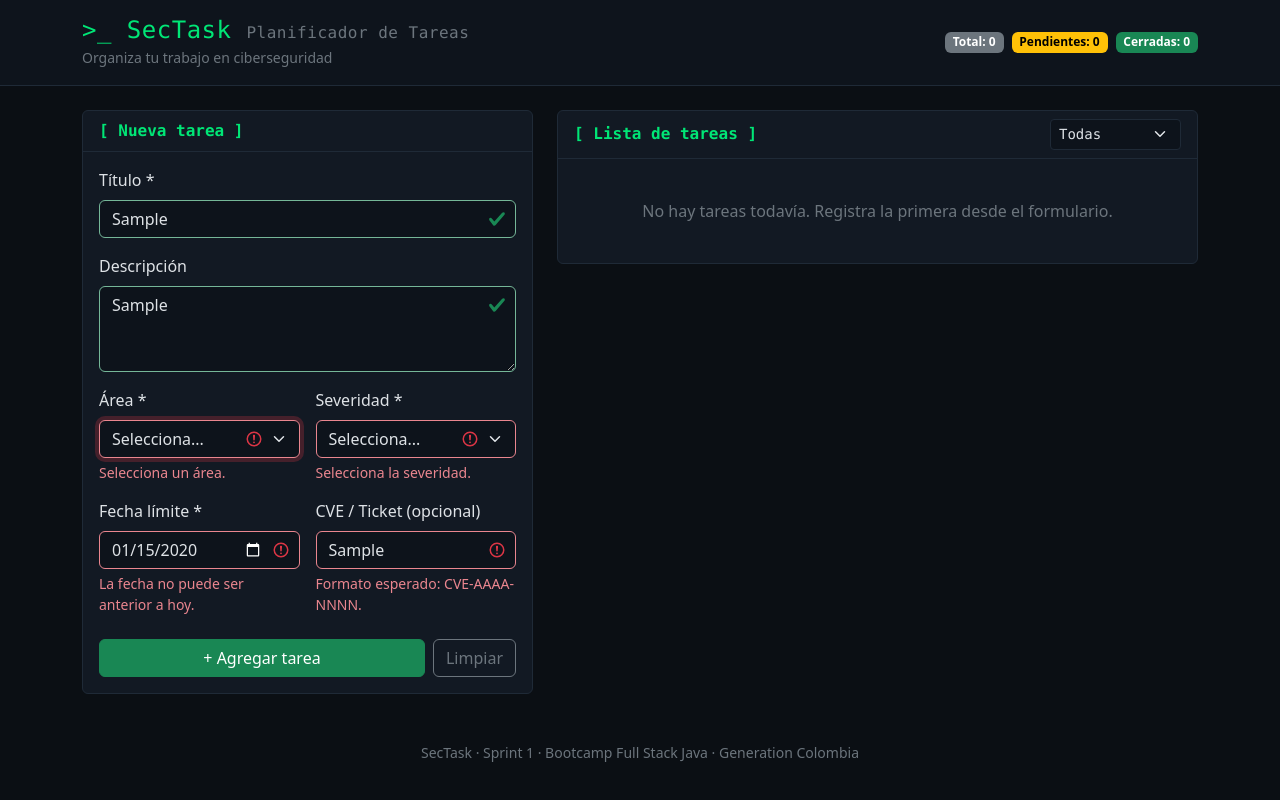
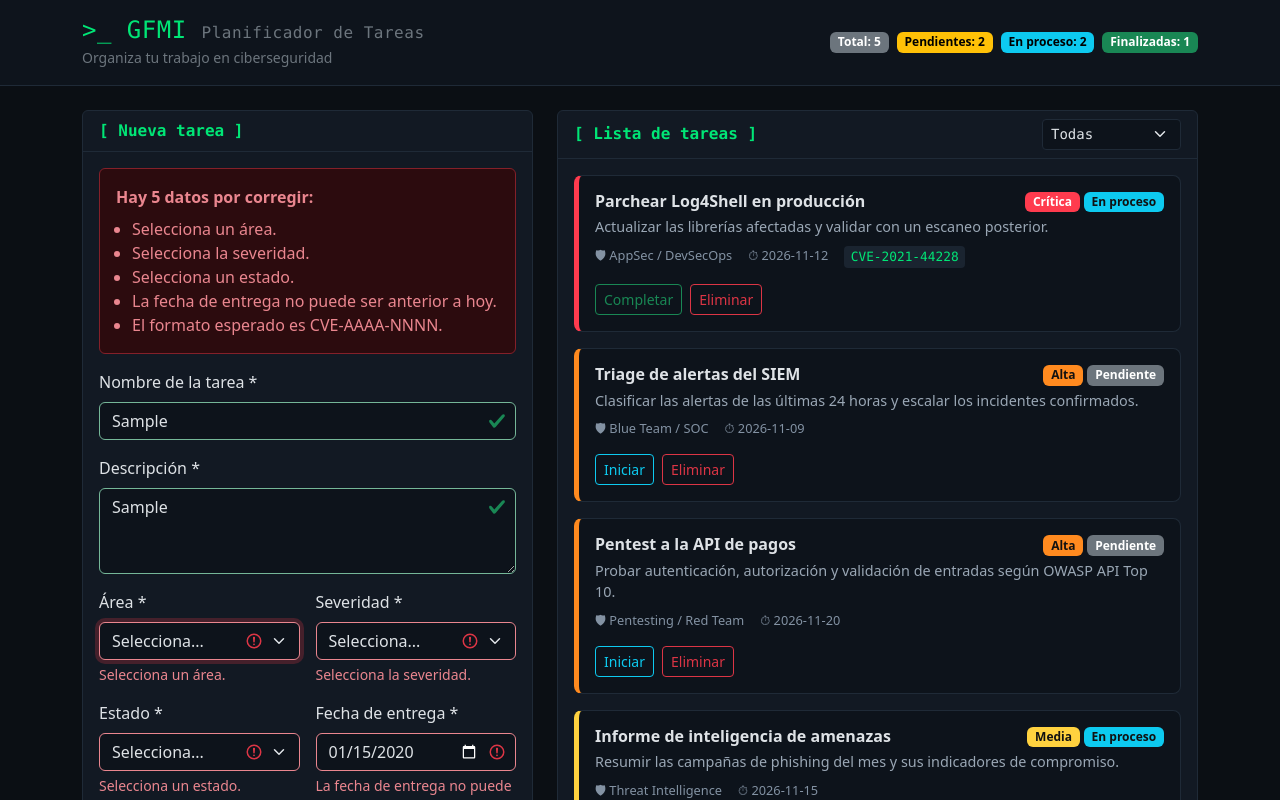
Before and after one commit to guido102002/proyectoTareas, a plain HTML site: page index.html in a window 1280 px wide. Both pictures are taken after typing "Sample", "Sample", "2020-01-15", "Sample" into the empty fields and a click on the button "+ Agregar tarea". Shown: the top 800 px of the page. Drawn offline with nearby package versions, Linux system fonts and the light colour scheme.

Commit message:
Tarea tres

```diff
--- a/css/styles.css
+++ b/css/styles.css
@@ -39,9 +39,15 @@ body {
 .task-meta { font-size: .8rem; color: #8392a3; }
 .ref-tag { font-family: "Consolas", monospace; background: #1a2430; padding: .1rem .4rem; border-radius: .25rem; color: var(--accent); }
 
+/* Etiquetas de severidad */
 .badge-sev-critica { background: var(--crit); }
 .badge-sev-alta { background: var(--high); color: #111; }
 .badge-sev-media { background: var(--mid); color: #111; }
 .badge-sev-baja { background: var(--low); color: #111; }
 
+/* Etiquetas de estado */
+.badge-status-pendiente { background: #6c757d; }
+.badge-status-en-proceso { background: #0dcaf0; color: #111; }
+.badge-status-finalizada { background: #198754; }
+
 @media (max-width: 575.98px) { .task-card { padding: .85rem; } }
--- a/index.html
+++ b/index.html
@@ -13,13 +13,14 @@
   <header class="app-header border-bottom">
     <div class="container py-3 d-flex flex-wrap align-items-center justify-content-between gap-2">
       <div>
-        <h1 class="h4 mb-0 brand">&gt;_ SecTask <span class="text-secondary fs-6">Planificador de Tareas</span></h1>
+        <h1 class="h4 mb-0 brand">&gt;_ GFMI <span class="text-secondary fs-6">Planificador de Tareas</span></h1>
         <small class="text-secondary">Organiza tu trabajo en ciberseguridad</small>
       </div>
-      <div class="d-flex gap-2" aria-live="polite">
+      <div class="d-flex flex-wrap gap-2" aria-live="polite">
         <span class="badge text-bg-secondary">Total: <span id="countTotal">0</span></span>
         <span class="badge text-bg-warning">Pendientes: <span id="countPending">0</span></span>
-        <span class="badge text-bg-success">Cerradas: <span id="countDone">0</span></span>
+        <span class="badge text-bg-info">En proceso: <span id="countProgress">0</span></span>
+        <span class="badge text-bg-success">Finalizadas: <span id="countDone">0</span></span>
       </div>
     </div>
   </header>
@@ -33,16 +34,23 @@
           <div class="card-header fw-semibold">[ Nueva tarea ]</div>
           <div class="card-body">
             <form id="taskForm" novalidate>
+
+              <!-- Alerta de errores (oculta al inicio) -->
+              <div id="formAlert" class="alert alert-danger d-none" role="alert">
+                <strong id="formAlertTitle"></strong>
+                <ul id="formAlertList" class="mb-0 mt-2 ps-3"></ul>
+              </div>
+
               <div class="mb-3">
-                <label for="title" class="form-label">Título *</label>
+                <label for="title" class="form-label">Nombre de la tarea *</label>
                 <input type="text" id="title" class="form-control" maxlength="80" placeholder="Ej: Escaneo de vulnerabilidades en servidor web">
                 <div class="invalid-feedback" id="titleError"></div>
               </div>
 
               <div class="mb-3">
-                <label for="description" class="form-label">Descripción</label>
+                <label for="description" class="form-label">Descripción *</label>
                 <textarea id="description" class="form-control" rows="3" maxlength="250" placeholder="Alcance, herramientas, hallazgos esperados..."></textarea>
-                <div class="invalid-feedback">Máximo 250 caracteres.</div>
+                <div class="invalid-feedback" id="descriptionError"></div>
               </div>
 
               <div class="row g-3 mb-3">
@@ -60,7 +68,7 @@
                     <option>GRC / Cumplimiento</option>
                     <option>Otra</option>
                   </select>
-                  <div class="invalid-feedback">Selecciona un área.</div>
+                  <div class="invalid-feedback" id="categoryError"></div>
                 </div>
                 <div class="col-12 col-sm-6">
                   <label for="priority" class="form-label">Severidad *</label>
@@ -71,21 +79,32 @@
                     <option value="media">Media</option>
                     <option value="baja">Baja</option>
                   </select>
-                  <div class="invalid-feedback">Selecciona la severidad.</div>
+                  <div class="invalid-feedback" id="priorityError"></div>
                 </div>
               </div>
 
-              <div class="row g-3 mb-4">
+              <div class="row g-3 mb-3">
                 <div class="col-12 col-sm-6">
-                  <label for="dueDate" class="form-label">Fecha límite *</label>
+                  <label for="status" class="form-label">Estado *</label>
+                  <select id="status" class="form-select">
+                    <option value="">Selecciona...</option>
+                    <option value="pendiente">Pendiente</option>
+                    <option value="en-proceso">En proceso</option>
+                    <option value="finalizada">Finalizada</option>
+                  </select>
+                  <div class="invalid-feedback" id="statusError"></div>
+                </div>
+                <div class="col-12 col-sm-6">
+                  <label for="dueDate" class="form-label">Fecha de entrega *</label>
                   <input type="date" id="dueDate" class="form-control">
                   <div class="invalid-feedback" id="dueDateError"></div>
                 </div>
-                <div class="col-12 col-sm-6">
-                  <label for="reference" class="form-label">CVE / Ticket (opcional)</label>
-                  <input type="text" id="reference" class="form-control" placeholder="CVE-2024-12345">
-                  <div class="invalid-feedback">Formato esperado: CVE-AAAA-NNNN.</div>
-                </div>
+              </div>
+
+              <div class="mb-4">
+                <label for="reference" class="form-label">CVE / Ticket (opcional)</label>
+                <input type="text" id="reference" class="form-control" placeholder="CVE-2024-12345">
+                <div class="invalid-feedback" id="referenceError"></div>
               </div>
 
               <div class="d-grid d-sm-flex gap-2">
@@ -102,10 +121,11 @@
         <div class="card panel">
           <div class="card-header d-flex flex-wrap justify-content-between align-items-center gap-2">
             <span class="fw-semibold">[ Lista de tareas ]</span>
-            <select id="filter" class="form-select form-select-sm w-auto" aria-label="Filtrar tareas">
+            <select id="filter" class="form-select form-select-sm w-auto" aria-label="Filtrar tareas por estado">
               <option value="todas">Todas</option>
-              <option value="pendientes">Pendientes</option>
-              <option value="cerradas">Cerradas</option>
+              <option value="pendiente">Pendientes</option>
+              <option value="en-proceso">En proceso</option>
+              <option value="finalizada">Finalizadas</option>
             </select>
           </div>
           <div class="card-body">
@@ -121,7 +141,7 @@
   </main>
 
   <footer class="text-center text-secondary small py-4">
-    SecTask · Sprint 1 · Bootcamp Full Stack Java · Generation Colombia
+    Administrador de tareas · Final · Guido Fernando Majin Ibarra ·
   </footer>
 
   <script src="https://cdn.jsdelivr.net/npm/bootstrap@5.3.3/dist/js/bootstrap.bundle.min.js"></script>
--- a/js/app.js
+++ b/js/app.js
@@ -8,26 +8,66 @@
     description: document.getElementById('description'),
     category: document.getElementById('category'),
     priority: document.getElementById('priority'),
+    status: document.getElementById('status'),
     dueDate: document.getElementById('dueDate'),
     reference: document.getElementById('reference')
   };
-  const titleError = document.getElementById('titleError');
-  const dueDateError = document.getElementById('dueDateError');
+  const FIELD_NAMES = Object.keys(fields);
+  const formAlert = document.getElementById('formAlert');
+  const formAlertTitle = document.getElementById('formAlertTitle');
+  const formAlertList = document.getElementById('formAlertList');
   const taskList = document.getElementById('taskList');
   const emptyState = document.getElementById('emptyState');
   const filter = document.getElementById('filter');
+
+  // ---------- Constantes ----------
   const STORAGE_KEY = 'sectask.tasks';
+  const CVE_REGEX = /^CVE-\d{4}-\d{4,}$/i;
   const SEV_LABEL = { critica: 'Crítica', alta: 'Alta', media: 'Media', baja: 'Baja' };
-  const CVE_REGEX = /^CVE-\d{4}-\d{4,}$/i;
+  const STATUS_LABEL = { pendiente: 'Pendiente', 'en-proceso': 'En proceso', finalizada: 'Finalizada' };
+  // Qué hace el botón principal de cada tarjeta según su estado actual
+  const NEXT_STEP = {
+    pendiente: { label: 'Iniciar', next: 'en-proceso', style: 'btn-outline-info' },
+    'en-proceso': { label: 'Completar', next: 'finalizada', style: 'btn-outline-success' },
+    finalizada: { label: 'Reabrir', next: 'pendiente', style: 'btn-outline-warning' }
+  };
 
   let tasks = loadTasks();
 
+  // ---------- Datos de ejemplo (Tarea 2: cinco tarjetas) ----------
+  function getSampleTasks() {
+    const base = Date.now();
+    return [
+      { id: base + 1, title: 'Parchear Log4Shell en producción', description: 'Actualizar las librerías afectadas y validar con un escaneo posterior.', category: 'AppSec / DevSecOps', priority: 'critica', dueDate: '2026-11-12', reference: 'CVE-2021-44228', status: 'en-proceso' },
+      { id: base + 2, title: 'Triage de alertas del SIEM', description: 'Clasificar las alertas de las últimas 24 horas y escalar los incidentes confirmados.', category: 'Blue Team / SOC', priority: 'alta', dueDate: '2026-11-09', reference: '', status: 'pendiente' },
+      { id: base + 3, title: 'Pentest a la API de pagos', description: 'Probar autenticación, autorización y validación de entradas según OWASP API Top 10.', category: 'Pentesting / Red Team', priority: 'alta', dueDate: '2026-11-20', reference: '', status: 'pendiente' },
+      { id: base + 4, title: 'Informe de inteligencia de amenazas', description: 'Resumir las campañas de phishing del mes y sus indicadores de compromiso.', category: 'Threat Intelligence', priority: 'media', dueDate: '2026-11-15', reference: '', status: 'en-proceso' },
+      { id: base + 5, title: 'Revisar política de contraseñas', description: 'Comparar la política vigente con los controles ISO 27001 y proponer ajustes.', category: 'GRC / Cumplimiento', priority: 'baja', dueDate: '2026-11-30', reference: '', status: 'finalizada' }
+    ];
+  }
+
   // ---------- Persistencia (localStorage) ----------
+  // Convierte tareas de versiones anteriores (campo "done") al campo "status".
+  function normalizeTask(t) {
+    const { done, ...rest } = t;
+    const status = STATUS_LABEL[rest.status] ? rest.status : (done ? 'finalizada' : 'pendiente');
+    return { ...rest, status };
+  }
+
   function loadTasks() {
     try {
-      const data = JSON.parse(localStorage.getItem(STORAGE_KEY));
-      return Array.isArray(data) ? data : [];
-    } catch { return []; }
+      const raw = localStorage.getItem(STORAGE_KEY);
+      if (raw === null) {
+        // Primera visita: se cargan las cinco tareas de ejemplo
+        const sample = getSampleTasks();
+        localStorage.setItem(STORAGE_KEY, JSON.stringify(sample));
+        return sample;
+      }
+      const data = JSON.parse(raw);
+      return Array.isArray(data) ? data.map(normalizeTask) : [];
+    } catch {
+      return getSampleTasks();
+    }
   }
   function saveTasks() {
     try { localStorage.setItem(STORAGE_KEY, JSON.stringify(tasks)); } catch { /* sin almacenamiento */ }
@@ -41,72 +81,115 @@
   };
   fields.dueDate.min = todayISO();
 
-  function setValidity(input, ok, message, errorEl) {
-    input.classList.toggle('is-valid', ok);
-    input.classList.toggle('is-invalid', !ok);
-    if (!ok && errorEl && message) errorEl.textContent = message;
-    return ok;
+  // ---------- Validación (Tarea 3) ----------
+  // Recibe un objeto con los datos del formulario y devuelve { valid, errors }.
+  // No toca el DOM: solo decide si los datos son correctos.
+  function validFormFieldInput(data) {
+    const errors = {};
+    const title = (data.title || '').trim();
+    const description = (data.description || '').trim();
+    const reference = (data.reference || '').trim();
+
+    if (title.length === 0) errors.title = 'El nombre de la tarea no puede estar vacío.';
+    else if (title.length < 5) errors.title = 'El nombre debe tener mínimo 5 caracteres.';
+    else if (title.length > 80) errors.title = 'El nombre debe tener máximo 80 caracteres.';
+
+    if (description.length === 0) errors.description = 'La descripción no puede estar vacía.';
+    else if (description.length > 250) errors.description = 'La descripción debe tener máximo 250 caracteres.';
+
+    if (!data.category) errors.category = 'Selecciona un área.';
+    if (!data.priority) errors.priority = 'Selecciona la severidad.';
+    if (!data.status) errors.status = 'Selecciona un estado.';
+
+    if (!data.dueDate) errors.dueDate = 'Debes indicar una fecha de entrega.';
+    else if (data.dueDate < todayISO()) errors.dueDate = 'La fecha de entrega no puede ser anterior a hoy.';
+
+    if (reference !== '' && !CVE_REGEX.test(reference)) errors.reference = 'El formato esperado es CVE-AAAA-NNNN.';
+
+    return { valid: Object.keys(errors).length === 0, errors };
   }
 
-  // ---------- Validaciones (Tarea 3) ----------
-  function validateTitle() {
-    const v = fields.title.value.trim();
-    if (v.length === 0) return setValidity(fields.title, false, 'El título es obligatorio.', titleError);
-    if (v.length < 5) return setValidity(fields.title, false, 'Mínimo 5 caracteres.', titleError);
-    if (v.length > 80) return setValidity(fields.title, false, 'Máximo 80 caracteres.', titleError);
-    return setValidity(fields.title, true);
-  }
-  function validateDescription() {
-    return setValidity(fields.description, fields.description.value.trim().length <= 250);
-  }
-  function validateSelect(input) {
-    return setValidity(input, input.value !== '');
-  }
-  function validateDueDate() {
-    const v = fields.dueDate.value;
-    if (!v) return setValidity(fields.dueDate, false, 'La fecha límite es obligatoria.', dueDateError);
-    if (v < todayISO()) return setValidity(fields.dueDate, false, 'La fecha no puede ser anterior a hoy.', dueDateError);
-    return setValidity(fields.dueDate, true);
-  }
-  function validateReference() {
-    const v = fields.reference.value.trim();
-    if (v === '') { fields.reference.classList.remove('is-valid', 'is-invalid'); return true; }
-    return setValidity(fields.reference, CVE_REGEX.test(v));
-  }
-  function validateAll() {
-    // Se ejecutan todas (sin cortocircuito) para marcar todos los errores a la vez
-    const results = [
-      validateTitle(), validateDescription(),
-      validateSelect(fields.category), validateSelect(fields.priority),
-      validateDueDate(), validateReference()
-    ];
-    return results.every(Boolean);
+  // Lee los valores actuales del formulario
+  function readFormData() {
+    const data = {};
+    FIELD_NAMES.forEach(name => { data[name] = fields[name].value; });
+    return data;
   }
 
-  // Validación en vivo
-  fields.title.addEventListener('input', validateTitle);
-  fields.description.addEventListener('input', validateDescription);
-  fields.category.addEventListener('change', () => validateSelect(fields.category));
-  fields.priority.addEventListener('change', () => validateSelect(fields.priority));
-  fields.dueDate.addEventListener('change', validateDueDate);
-  fields.reference.addEventListener('input', validateReference);
+  // Pinta un campo en verde o rojo según el resultado
+  function paintField(name, errors) {
+    const input = fields[name];
+    const message = errors[name];
+    input.classList.toggle('is-invalid', Boolean(message));
+    input.classList.toggle('is-valid', !message && input.value.trim() !== '');
+    if (message) document.getElementById(`${name}Error`).textContent = message;
+  }
+
+  // Muestra la alerta de Bootstrap con la lista de errores
+  function showAlert(errors) {
+    const messages = Object.values(errors);
+    formAlertTitle.textContent = messages.length === 1
+      ? 'Hay 1 dato por corregir:'
+      : `Hay ${messages.length} datos por corregir:`;
+    formAlertList.replaceChildren(...messages.map(msg => {
+      const li = document.createElement('li');
+      li.textContent = msg;
+      return li;
+    }));
+    formAlert.classList.remove('d-none');
+  }
+  function hideAlert() {
+    formAlert.classList.add('d-none');
+    formAlertList.replaceChildren();
+  }
+
+  function clearValidation() {
+    Object.values(fields).forEach(f => f.classList.remove('is-valid', 'is-invalid'));
+    hideAlert();
+  }
+
+  // Validación en vivo: al editar un campo se revisa ese campo,
+  // y si la alerta está visible, se actualiza (o se oculta si ya todo es válido).
+  function validateLive(name) {
+    const { errors } = validFormFieldInput(readFormData());
+    paintField(name, errors);
+    if (!formAlert.classList.contains('d-none')) {
+      if (Object.keys(errors).length > 0) showAlert(errors);
+      else hideAlert();
+    }
+  }
+  FIELD_NAMES.forEach(name => {
+    const input = fields[name];
+    const eventName = (input.tagName === 'SELECT' || input.type === 'date') ? 'change' : 'input';
+    input.addEventListener(eventName, () => validateLive(name));
+  });
 
   // ---------- Envío del formulario ----------
   form.addEventListener('submit', (e) => {
     e.preventDefault();
-    if (!validateAll()) {
+
+    const data = readFormData();
+    console.log('Datos del formulario:', data); // comprobación de lectura de campos
+
+    const { valid, errors } = validFormFieldInput(data);
+    FIELD_NAMES.forEach(name => paintField(name, errors));
+
+    if (!valid) {
+      showAlert(errors);
       form.querySelector('.is-invalid')?.focus();
       return;
     }
+
+    hideAlert();
     tasks.unshift({
       id: Date.now(),
-      title: fields.title.value.trim(),
-      description: fields.description.value.trim(),
-      category: fields.category.value,
-      priority: fields.priority.value,
-      dueDate: fields.dueDate.value,
-      reference: fields.reference.value.trim().toUpperCase(),
-      done: false
+      title: data.title.trim(),
+      description: data.description.trim(),
+      category: data.category,
+      priority: data.priority,
+      status: data.status,
+      dueDate: data.dueDate,
+      reference: data.reference.trim().toUpperCase()
     });
     saveTasks();
     resetForm();
@@ -115,11 +198,9 @@
 
   function resetForm() {
     form.reset();
-    Object.values(fields).forEach(f => f.classList.remove('is-valid', 'is-invalid'));
+    clearValidation();
   }
-  form.addEventListener('reset', () => {
-    setTimeout(() => Object.values(fields).forEach(f => f.classList.remove('is-valid', 'is-invalid')), 0);
-  });
+  form.addEventListener('reset', () => setTimeout(clearValidation, 0));
 
   // ---------- Componente Tarjeta de Tarea (Tarea 2) ----------
   // Se construye con createElement/textContent (nunca innerHTML con datos del usuario)
@@ -132,11 +213,14 @@
   }
 
   function createTaskCard(task) {
-    const card = el('article', `task-card sev-${task.priority}${task.done ? ' done' : ''}`);
+    const card = el('article', `task-card sev-${task.priority}${task.status === 'finalizada' ? ' done' : ''}`);
 
     const top = el('div', 'd-flex justify-content-between align-items-start gap-2 mb-1');
     top.appendChild(el('h3', 'h6 task-title mb-0', task.title));
-    top.appendChild(el('span', `badge badge-sev-${task.priority}`, SEV_LABEL[task.priority]));
+    const badges = el('div', 'd-flex flex-wrap justify-content-end gap-1 flex-shrink-0');
+    badges.appendChild(el('span', `badge badge-sev-${task.priority}`, SEV_LABEL[task.priority]));
+    badges.appendChild(el('span', `badge badge-status-${task.status}`, STATUS_LABEL[task.status]));
+    top.appendChild(badges);
     card.appendChild(top);
 
     if (task.description) card.appendChild(el('p', 'task-desc mb-2', task.description));
@@ -147,11 +231,12 @@
     if (task.reference) meta.appendChild(el('span', 'ref-tag', task.reference));
     card.appendChild(meta);
 
+    const step = NEXT_STEP[task.status];
     const actions = el('div', 'd-flex gap-2');
-    const btnDone = el('button', `btn btn-sm ${task.done ? 'btn-outline-warning' : 'btn-outline-success'}`, task.done ? 'Reabrir' : 'Completar');
-    btnDone.type = 'button';
-    btnDone.addEventListener('click', () => {
-      task.done = !task.done;
+    const btnStep = el('button', `btn btn-sm ${step.style}`, step.label);
+    btnStep.type = 'button';
+    btnStep.addEventListener('click', () => {
+      task.status = step.next;
       saveTasks();
       render();
     });
@@ -162,27 +247,27 @@
       saveTasks();
       render();
     });
-    actions.append(btnDone, btnDelete);
+    actions.append(btnStep, btnDelete);
     card.appendChild(actions);
 
     return card;
   }
 
-  // ---------- Render de la lista ----------
+  // ---------- Render de la lista y los contadores ----------
   filter.addEventListener('change', render);
 
   function render() {
     const mode = filter.value;
-    const visible = tasks.filter(t =>
-      mode === 'todas' || (mode === 'pendientes' ? !t.done : t.done));
+    const visible = tasks.filter(t => mode === 'todas' || t.status === mode);
 
     taskList.replaceChildren(...visible.map(createTaskCard));
     emptyState.classList.toggle('d-none', visible.length > 0);
 
-    const done = tasks.filter(t => t.done).length;
+    const count = (status) => tasks.filter(t => t.status === status).length;
     document.getElementById('countTotal').textContent = tasks.length;
-    document.getElementById('countDone').textContent = done;
-    document.getElementById('countPending').textContent = tasks.length - done;
+    document.getElementById('countPending').textContent = count('pendiente');
+    document.getElementById('countProgress').textContent = count('en-proceso');
+    document.getElementById('countDone').textContent = count('finalizada');
   }
 
   render();
```
